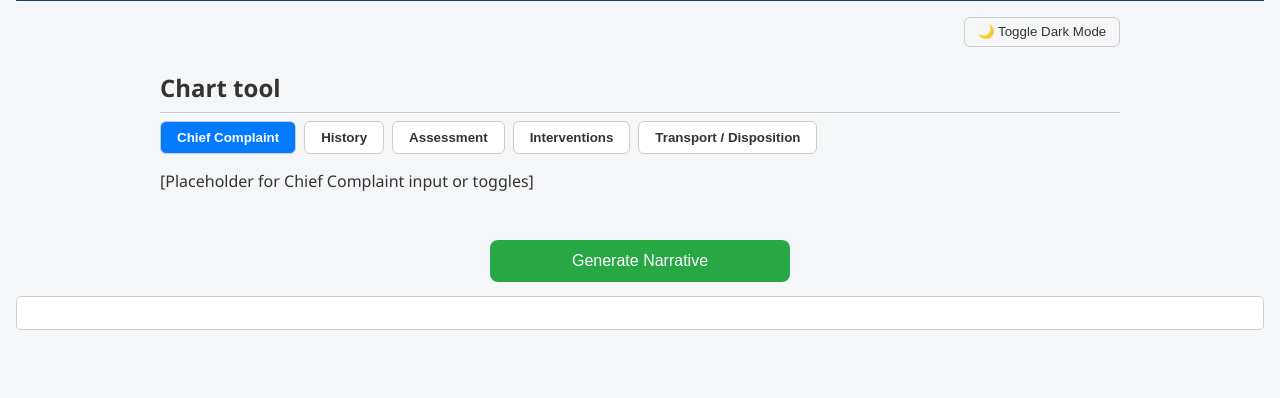
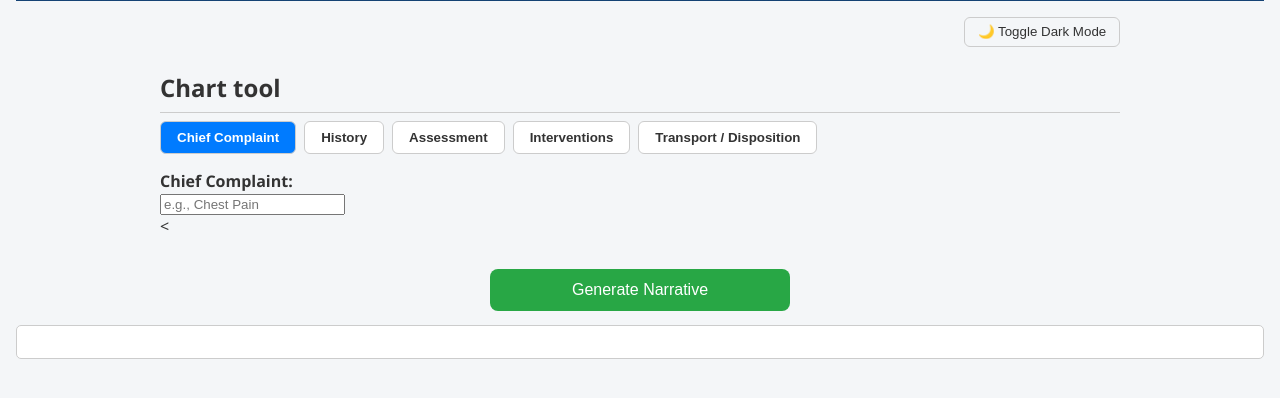
Before and after one commit to BanksChrissy/ems-charting-app, a Flask app: page / in a window 1280 px wide. Shown: the part 215-613 px from the top of the page. Run offline with Flask 3, Linux system fonts and the light colour scheme; data that the repository does not hold is empty; some libraries are stand-ins or nearby versions.

Commit message:
Update index.html
Tabs now have inputs

```diff
--- a/templates/index.html
+++ b/templates/index.html
@@ -28,12 +28,20 @@
 
 <div id="tab-content">
   <div id="chief" class="tab-section active">
-    <p>[Placeholder for Chief Complaint input or toggles]</p>
-  </div>
+  <label for="chief-input">Chief Complaint:</label>
+  <input type="text" id="chief-input" placeholder="e.g., Chest Pain" class="text-input" />
+</div>
 
-  <div id="history" class="tab-section" style="display: none;">
-    <p>[Placeholder for Past Medical History, Meds, Allergies, etc.]</p>
-  </div>
+ <div id="history" class="tab-section" style="display: none;">
+  <label for="pmh-input">Past Medical History:</label>
+  <textarea id="pmh-input" class="text-input" placeholder="e.g., Hypertension, Diabetes"></textarea>
+
+  <label for="meds-input">Medications:</label>
+  <textarea id="meds-input" class="text-input" placeholder="e.g., Metformin, Lisinopril"></textarea>
+
+  <label for="allergies-input">Allergies:</label>
+  <textarea id="allergies-input" class="text-input" placeholder="e.g., NKDA or Penicillin"></textarea>
+</div>
 
   <div id="assessment" class="tab-section" style="display: none;">
     <label>Select Protocol(s):</label>
@@ -43,12 +51,15 @@
   </div>
 
   <div id="interventions" class="tab-section" style="display: none;">
-    <p>[Placeholder for Interventions toggles or inputs]</p>
-  </div>
+  <label for="interventions-input">Interventions/Medications:</label>
+  <textarea id="interventions-input" class="text-input" placeholder="e.g., Albuterol given with improvement"></textarea>
+</div>
 
-  <div id="disposition" class="tab-section" style="display: none;">
-    <p>[Placeholder for Disposition notes, handoff, transport details]</p>
-  </div>
+  <<div id="disposition" class="tab-section" style="display: none;">
+  <label for="disposition-input">Transport/Disposition:</label>
+  <textarea id="disposition-input" class="text-input" placeholder="e.g., Transported code 2 to Sunrise, care transferred to RN Smith"></textarea>
+</div>
+
 </div>
   <div id="pmh" class="tab-section" style="display: none;">
     <p>[Placeholder for PMH toggles or checkboxes]</p>
```
